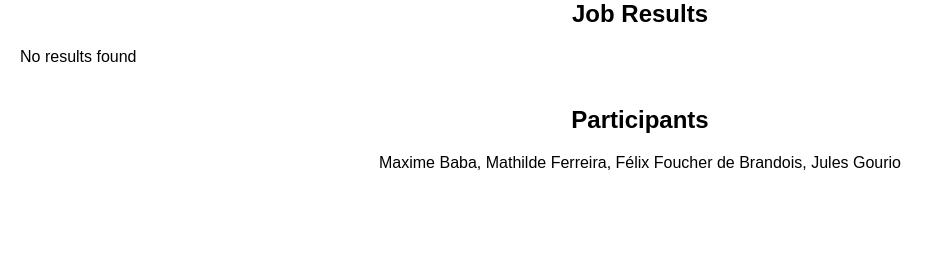
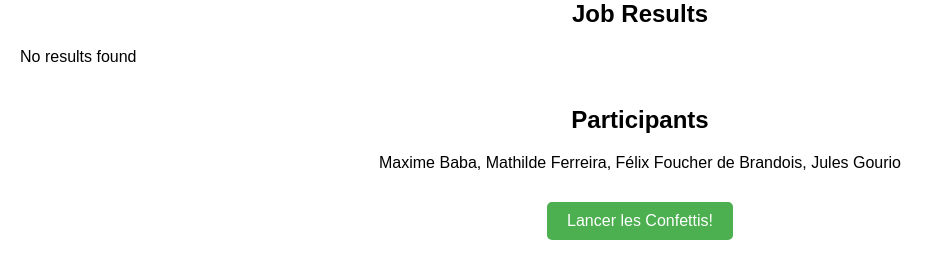
Before and after one commit to JulesGourio/ProjetBigdata, a Flask app: page / in a window 1280 px wide. Shown: the part 650-920 px from the top of the page, without its empty margins (0-943 px from the left). Before the commit the page ends 820 px from the top, so only its background shows below. Run offline with Flask 3, Linux system fonts and the light colour scheme; some libraries are stand-ins or nearby versions.

Commit message:
changement sshaa

```diff
--- a/BaDaas/app.py
+++ b/BaDaas/app.py
@@ -52,16 +52,18 @@ def execute_job():
         subprocess.run(['ssh', master, 'spark-submit', program_path, input_path, output_path])
     elif program.endswith('.jar'):
         # Exécuter les scripts nécessaires pour les fichiers .jar sur le nœud master
+        subprocess.run(['ssh', master, 'cd /home/sujet-tp-scale/'])
+
         subprocess.run(['ssh', master, 'source', 'comp.sh'])
         subprocess.run(['ssh', master, 'source', 'generate.sh', 'filesample.txt', '20'])
-        subprocess.run(['ssh', master, 'source', 'start.sh'])
+        subprocess.run(['ssh', master, 'source', '../start1.sh'])
         subprocess.run(['ssh', master, 'source', 'copy.sh'])
         subprocess.run(['ssh', master, 'source', 'run.sh'])
-        subprocess.run(['ssh', master, 'spark-submit', '--class', main_class, program_path, input_path, output_path])
+        #subprocess.run(['ssh', master, 'spark-submit', '--class', main_class, program_path, input_path, output_path])
+        subprocess.run(['ssh', master, 'hdfs', 'dfs', '-getmerge', output_path + '/*', output_local_path])
         subprocess.run(['ssh', master, 'source', 'stop.sh'])
 
     # Récupérer les résultats depuis HDFS vers le système de fichiers local sur le nœud master
-    subprocess.run(['ssh', master, 'hdfs', 'dfs', '-getmerge', output_path + '/*', output_local_path])
 
     # Charger les résultats dans un DataFrame Pandas (optionnel)
     #df = pd.read_csv(output_local_path)
--- a/BaDaas/static/css/styles.css
+++ b/BaDaas/static/css/styles.css
@@ -70,3 +70,26 @@ form button {
     text-align: center;
     margin-top: 40px;
 }
+
+.confetti-section {
+    text-align: center;
+    margin-top: 20px;
+}
+
+#confetti-button {
+    background-color: #4CAF50;
+    color: white;
+    border: none;
+    padding: 10px 20px;
+    text-align: center;
+    text-decoration: none;
+    display: inline-block;
+    font-size: 16px;
+    margin: 10px 2px;
+    cursor: pointer;
+    border-radius: 5px;
+}
+
+#confetti-button:hover {
+    background-color: #45a049;
+}
--- a/BaDaas/templates/index.html
+++ b/BaDaas/templates/index.html
@@ -62,6 +62,10 @@
         <h2>Participants</h2>
         <p>Maxime Baba, Mathilde Ferreira, Félix Foucher de Brandois, Jules Gourio</p>
     </div>
+    <div class="confetti-section">
+        <button id="confetti-button">Lancer les Confettis!</button>
+    </div>
+    <script src="https://cdn.jsdelivr.net/npm/canvas-confetti@1.5.1/dist/confetti.browser.min.js"></script>
     <script>
         let selectedData = null;
         let selectedProgram = null;
@@ -80,7 +84,6 @@
                 selectedProgram = (selectedProgram === element) ? null : element;
                 document.getElementById('selected-program').value = selectedProgram ? selectedProgram.textContent : '';
 
-                // Show or hide the main class input based on the selected program
                 const mainClassInput = document.getElementById('main-class');
                 if (selectedProgram && selectedProgram.textContent.endsWith('.jar')) {
                     mainClassInput.style.display = 'block';
@@ -91,8 +94,15 @@
             element.classList.toggle('selected');
         }
 
-        // Initially hide the main class input field
         document.getElementById('main-class').style.display = 'none';
+
+        document.getElementById('confetti-button').addEventListener('click', function() {
+            confetti({
+                particleCount: 100,
+                spread: 70,
+                origin: { y: 0.6 }
+            });
+        });
     </script>
 </body>
 </html>
```
